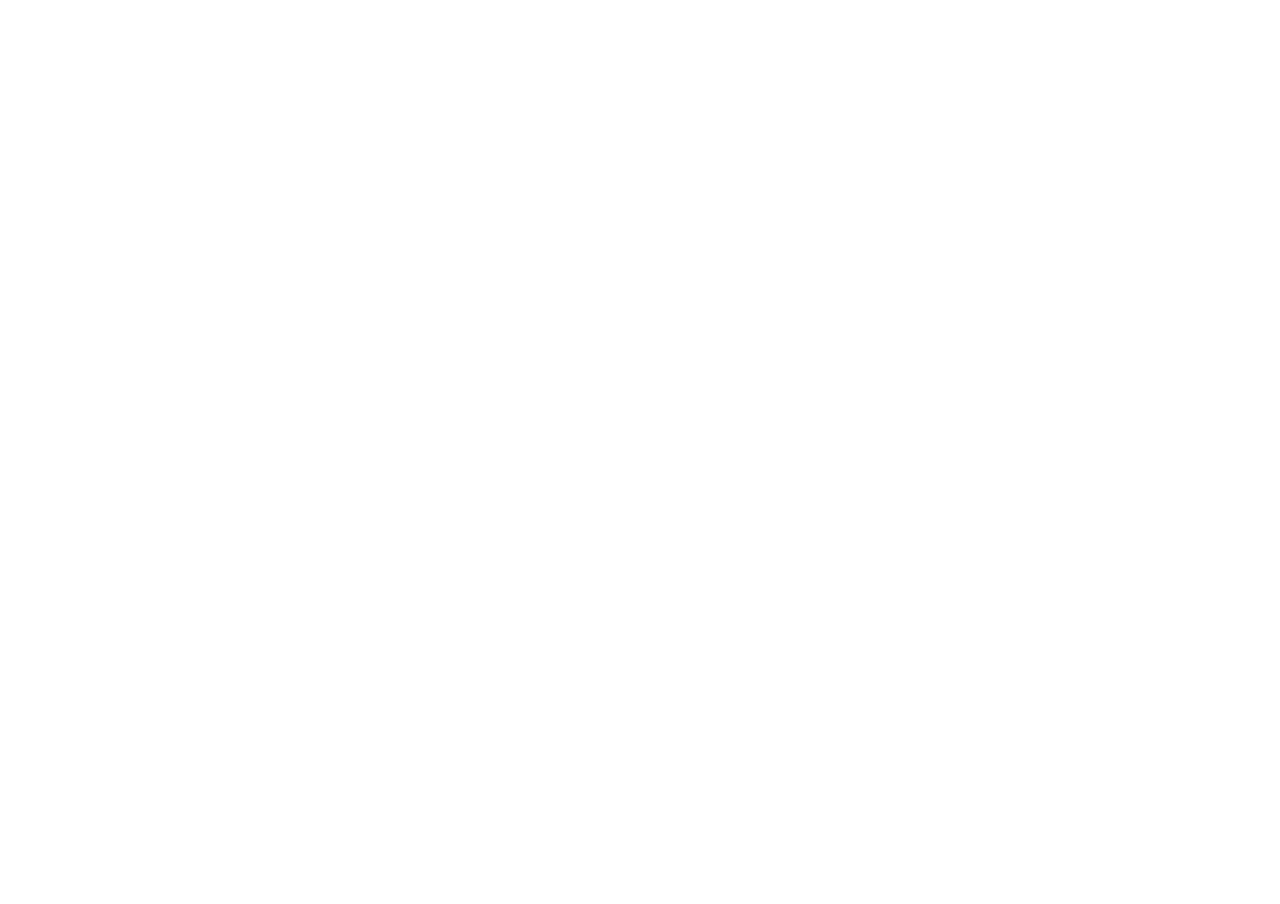
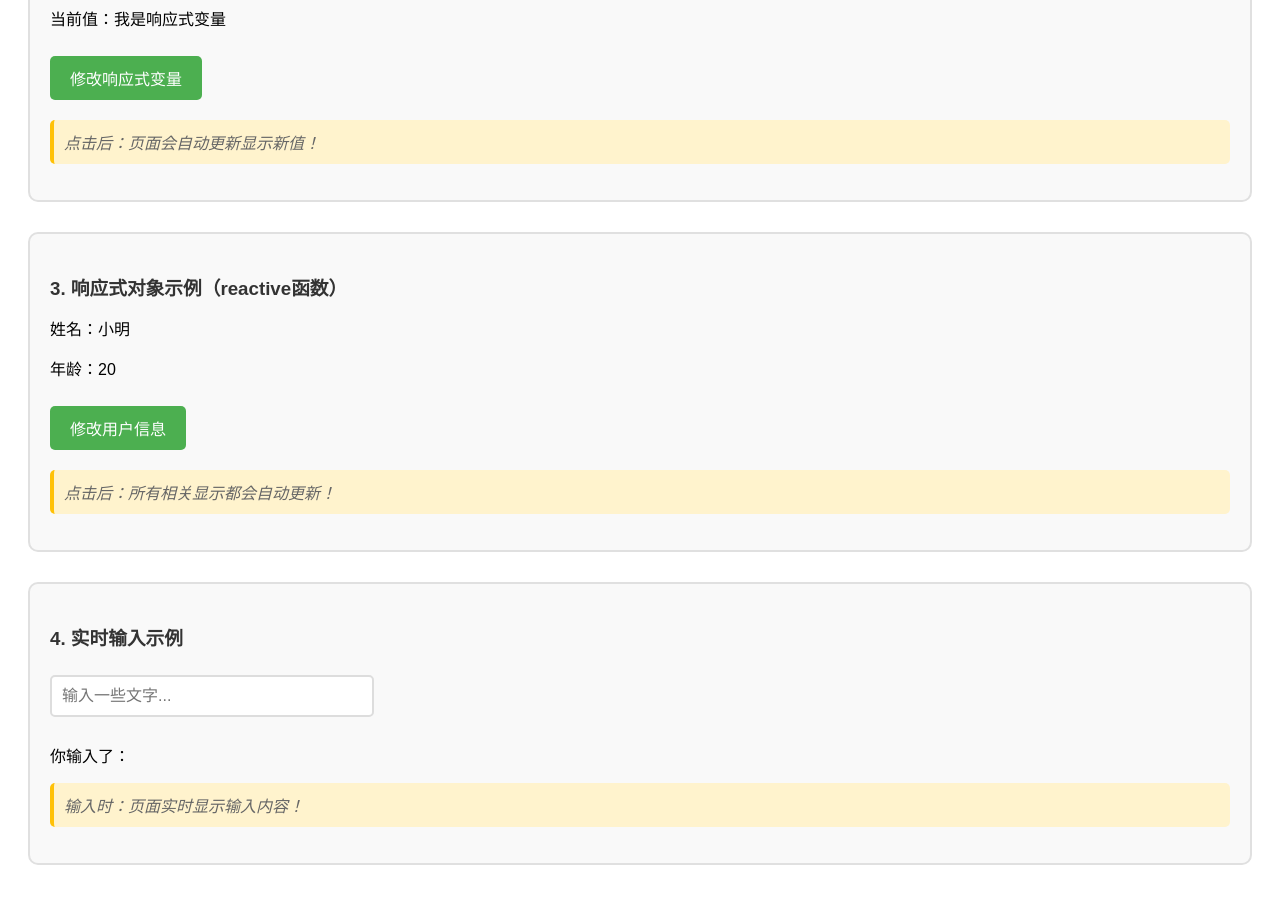
Before and after one commit to PylorSun500/Vue-starter-totur, a Vue app in the folder Code/vueint/: page / in a window 1280 px wide. Shown: the part 500-1404 px from the top of the page. Before the commit the page ends 800 px from the top, so only its background shows below. Built offline with nearby package versions, Linux system fonts and the light colour scheme.

Commit message:
学了响应式数据绑定 并且创建了一套实例。虽然是deepseek干的。

```diff
--- /dev/null
+++ b/Code/vueint/src/components/对比示例.vue
@@ -0,0 +1,129 @@
+<template>
+  <div class="comparison">
+    <h2>响应式 vs 非响应式 对比示例</h2>
+
+    <div class="section">
+      <h3>1. 非响应式示例（普通变量）</h3>
+      <p>当前值：{{ normalMessage }}</p>
+      <button @click="changeNormal">修改普通变量</button>
+      <p class="note">点击后：控制台会打印新值，但页面不会自动更新！</p>
+    </div>
+
+    <div class="section">
+      <h3>2. 响应式示例（ref函数）</h3>
+      <p>当前值：{{ reactiveMessage }}</p>
+      <button @click="changeReactive">修改响应式变量</button>
+      <p class="note">点击后：页面会自动更新显示新值！</p>
+    </div>
+
+    <div class="section">
+      <h3>3. 响应式对象示例（reactive函数）</h3>
+      <p>姓名：{{ user.name }}</p>
+      <p>年龄：{{ user.age }}</p>
+      <button @click="changeUser">修改用户信息</button>
+      <p class="note">点击后：所有相关显示都会自动更新！</p>
+    </div>
+
+    <div class="section">
+      <h3>4. 实时输入示例</h3>
+      <input v-model="inputText" placeholder="输入一些文字..." />
+      <p>你输入了：{{ inputText }}</p>
+      <p class="note">输入时：页面实时显示输入内容！</p>
+    </div>
+  </div>
+</template>
+
+<script setup>
+import { ref, reactive } from 'vue'
+
+// 1. 非响应式（普通变量）
+let normalMessage = '我是普通变量'
+
+// 2. 响应式（ref函数）
+const reactiveMessage = ref('我是响应式变量')
+
+// 3. 响应式对象（reactive函数）
+const user = reactive({
+  name: '小明',
+  age: 20
+})
+
+// 4. 响应式输入（ref函数）
+const inputText = ref('')
+
+const changeNormal = () => {
+  normalMessage = '普通变量已修改'
+  console.log('普通变量新值：', normalMessage)
+  console.log('注意：页面上的显示没有更新！')
+}
+
+const changeReactive = () => {
+  reactiveMessage.value = '响应式变量已修改'
+  console.log('响应式变量新值：', reactiveMessage.value)
+}
+
+const changeUser = () => {
+  user.name = '小红'
+  user.age = 21
+  console.log('用户信息已更新：', user)
+}
+</script>
+
+<style scoped>
+.comparison {
+  padding: 20px;
+  font-family: Arial, sans-serif;
+}
+
+.section {
+  margin: 30px 0;
+  padding: 20px;
+  border: 2px solid #e0e0e0;
+  border-radius: 10px;
+  background-color: #f9f9f9;
+}
+
+.section h3 {
+  color: #333;
+  margin-bottom: 15px;
+}
+
+button {
+  padding: 10px 20px;
+  background-color: #4CAF50;
+  color: white;
+  border: none;
+  border-radius: 5px;
+  cursor: pointer;
+  font-size: 16px;
+  margin: 10px 0;
+}
+
+button:hover {
+  background-color: #45a049;
+}
+
+.note {
+  color: #666;
+  font-style: italic;
+  margin-top: 10px;
+  padding: 10px;
+  background-color: #fff3cd;
+  border-radius: 5px;
+  border-left: 4px solid #ffc107;
+}
+
+input {
+  padding: 10px;
+  font-size: 16px;
+  width: 300px;
+  margin: 10px 0;
+  border: 2px solid #ddd;
+  border-radius: 5px;
+}
+
+input:focus {
+  outline: none;
+  border-color: #4CAF50;
+}
+</style>
```
Also changed, not shown: Code/vueint/src/components/2_2_2_response_data_tie/Message.vue (added, +11 -0 lines), Code/vueint/src/components/2_2_2_response_data_tie/func_reactive.vue (added, +8 -0 lines), Code/vueint/src/components/2_2_2_response_data_tie/func_ref.vue (added, +8 -0 lines), Code/vueint/src/components/2_2_2_response_data_tie/func_toRef.vue (added, +13 -0 lines), Code/vueint/src/components/2_2_2_response_data_tie/func_toRefs.vue (added, +13 -0 lines), Code/vueint/src/main.js (+26 -1 lines), 2 other files (tests, documents, lock files or other folders).
